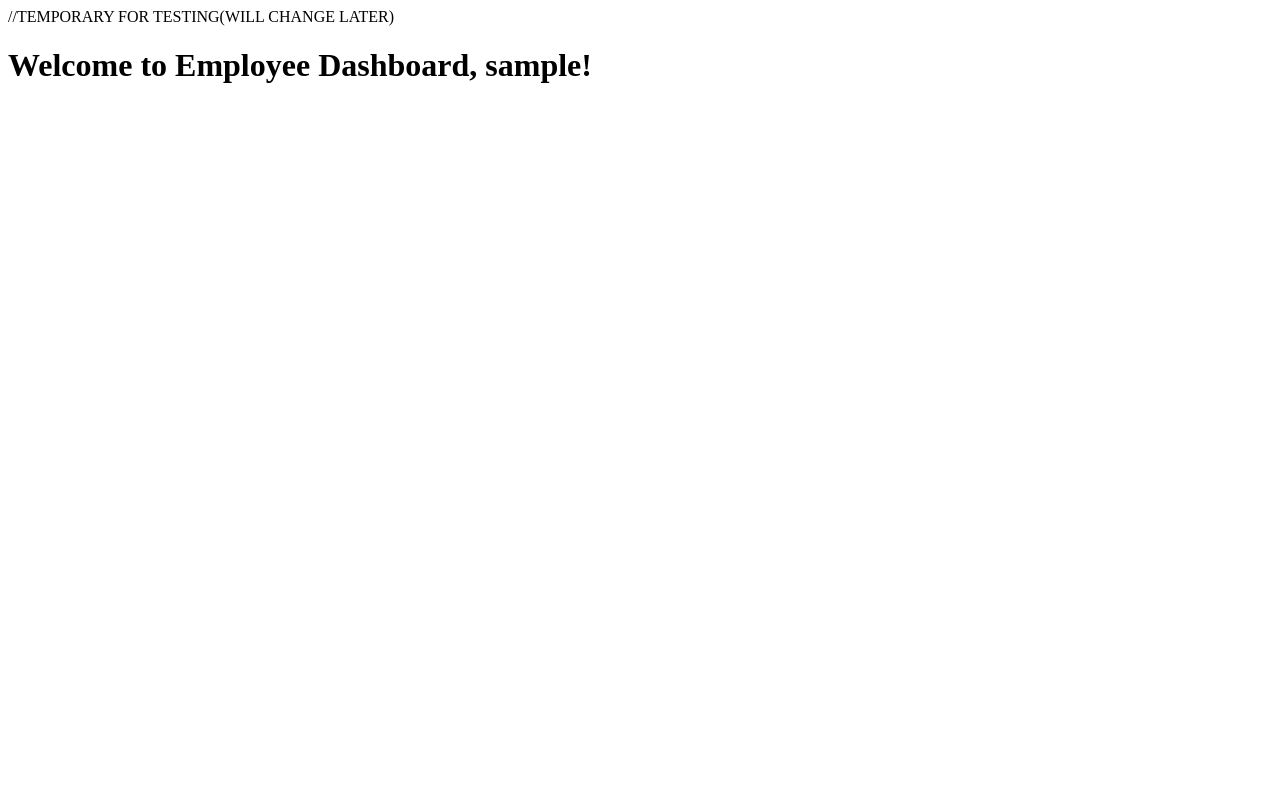
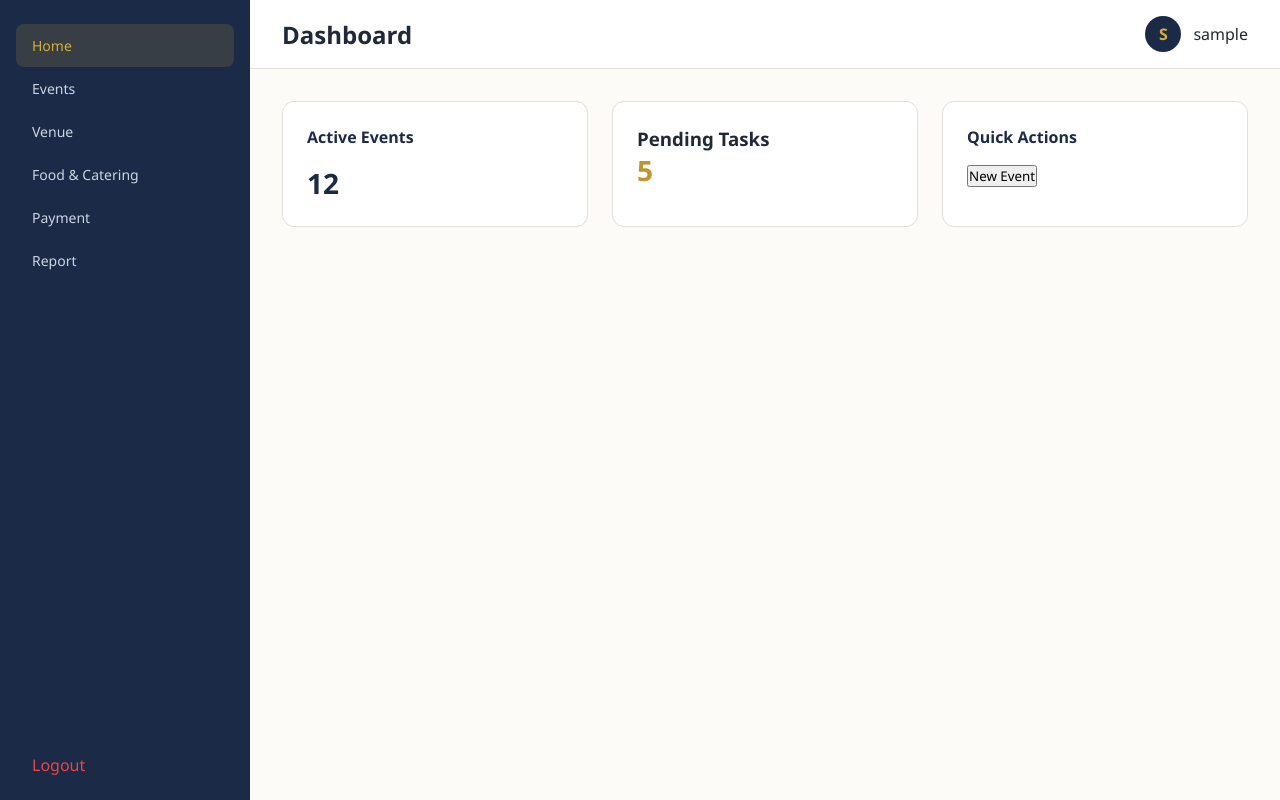
Before and after one commit to FDSin/Starlight-Soirees, a PHP site: page /employee/employee_dashboard.php in a window 1280 px wide. Run offline with PHP 8.4, Linux system fonts and the light colour scheme; the visitor is signed in with stand-in values (Sample User, id 1).

Commit message:
edited dashboard and style css

```diff
--- a/check_auth.php
+++ b/check_auth.php
@@ -1,5 +1,7 @@
 <?php
-session_start();
+if (session_status() === PHP_SESSION_NONE) {
+    session_start();
+}
 
 if (!isset($_SESSION['user_id'])) {
     header("Location: ../login.php");
--- /dev/null
+++ b/css/dashboard_style.css
@@ -0,0 +1,146 @@
+:root {
+    --primary-navy: #1B2A47;
+    --secondary-gold: #D4AF37;
+    --gold-hover: #B8952E;
+    --bg-cream: #FDFBF7;
+    --card-bg: white;
+    --border-color: #E2DFD8;
+
+    --text-primary: #1F2937;
+    --text-muted: #6B7280;
+    --text-gold: #C09528;
+}
+
+* {
+    margin: 0;
+    padding: 0;
+    box-sizing: border-box;
+    font-family: 'Segoe UI', 'Segoe UI', Tahoma, Geneva, Verdana, sans-serif;
+}
+
+body {
+    background-color: var(--bg-cream);
+    color: var(--text-primary);
+    display: flex;
+    min-height: 100vh;
+}
+
+.sidebar {
+    width: 250px;
+    background-color: var(--primary-navy);
+    color: whitesmoke;
+    padding: 24px 16px;
+    display: flex;
+    flex-direction: column;
+    justify-content: space-between;
+}
+
+.sidebar .brand {
+    font-size: 20px;
+    font-weight: 700;
+    color: var(--secondary-gold);
+    margin-bottom: 32px;
+    padding-left: 12px;
+}
+
+.sidebar-nav {
+    list-style: none;
+}
+
+.sidebar-nav li a {
+    display: flex;
+    align-items: center;
+    gap: 12px;
+    padding: 12px 16px;
+    color: #CBD5E1;
+    text-decoration: none;
+    border-radius: 8px;
+    font-size: 14px;
+    transition: all 0.2s ease;
+}
+
+.sidebar-nav li a:hover, .sidebar-nav li a.active {
+    background-color: rgba(212, 175, 55, 0.15);
+    color: var(--secondary-gold);
+}
+
+.main-wrapper {
+    flex: 1;
+    display: flex;
+    flex-direction: column;
+}
+
+.top-header {
+    background-color: var(--card-bg);
+    border-bottom: 1px solid var(--border-color);
+    padding: 16px 32px;
+    display: flex;
+    justify-content: space-between;
+    align-items: center;
+}
+
+.user-profile {
+    display: flex;
+    align-items: center;
+    gap: 12px;
+}
+
+.user-avatar {
+    width: 36px;
+    height: 36px;
+    border-radius: 50%;
+    background-color: var(--primary-navy);
+    color: var(--secondary-gold);
+    display: flex;
+    align-items: center;
+    justify-content: center;
+    font-weight: 600;
+}
+
+.dashboard-content {
+    padding: 32px;
+    display: grid;
+    grid-template-columns: repeat(3, 1fr);
+    gap: 24px;
+}
+
+.card {
+    background-color: var(--card-bg);
+    border: 1px solid var(--border-color);
+    border-radius: 12px;
+    padding: 24px;
+    box-shadow: 0 2px 10px rgba(0, 0, 0, 0.03s);
+}
+
+.card-title {
+    font-size: 16px;
+    font-weight: 600;
+    color: var(--primary-navy);
+    margin-bottom: 16px;
+}
+
+.btn-action {
+    display: inline-flex;
+    align-items: center;
+    background-color: var(--secondary-gold);
+    color: white;
+    border: none;
+    padding: 10px 18px;
+    border-radius: 6px;
+    font-weight: 600;
+    cursor: pointer;
+    transition: background-color 0.2s ease;
+}
+
+.icon-button {
+    display: inline-flex;
+    align-items: center;
+    justify-content: center;
+    gap: 10px;
+    padding: 12px 24px;
+    cursor: pointer;
+}
+
+.btn-action:hover {
+    background-color: var(--gold-hover);
+}
--- a/employee/employee_dashboard.php
+++ b/employee/employee_dashboard.php
@@ -1,14 +1,64 @@
-//TEMPORARY FOR TESTING(WILL CHANGE LATER)
+
 <?php
 session_start();
+require_once '../check_auth.php';
 if (!isset($_SESSION['user_id'])) {
     header("Location: ../login.php");
     exit();
 }
 ?>
+
 <!DOCTYPE html>
 <html>
-<body>
-    <h1>Welcome to Employee Dashboard, <?= htmlspecialchars($_SESSION['username']) ?>!</h1>
-</body>
+    <head>
+        <title>Employee Dashboard - Starlight Soirées</title>
+        <link rel="stylesheet" href="../css/dashboard_style.css">
+    </head>
+    <body>
+        <aside class="sidebar">
+            <ul class="sidebar-nav">
+                <li><a href="#" class="active">Home</a></li>
+                <li><a href="#">Events</a></li>
+                <li><a href="#">Venue</a></li>
+                <li><a href="#">Food & Catering</a></li>
+                <li><a href="#">Payment</a></li>
+                <li><a href="#">Report</a></li>
+            </ul>
+            <a href="../logout.php"
+            style="color: #ef4444;
+            text-decoration: none;
+            padding-left: 16px;">Logout</a>
+        </aside>
+
+        <div class="main-wrapper">
+            <header class="top-header">
+                <h2>Dashboard</h2>
+                <div class="user-profile">
+                    <div class="user-avatar">
+                        <?= strtoupper(substr($_SESSION['username'], 0, 1)) ?>
+                    </div>
+                    <span><?= htmlspecialchars($_SESSION['username']) ?></span>
+                </div>
+            </header>
+
+            <main class="dashboard-content">
+                <div class="card">
+                    <h3 class="card-title">Active Events</h3>
+                    <p style="font-size: 28px;
+                        font-weight: 700;
+                        color: var(--primary-navy);">12</p>
+                </div>
+                <div class="card">
+                    <h3 class="card-tile">Pending Tasks</h3>
+                    <p style="font-size: 28px;
+                    font-weight: 700;
+                    color: var(--text-gold);">5</p>
+                </div>
+                <div class="card">
+                    <h3 class="card-title">Quick Actions</h3>
+                    <button class="'btn-action">New Event</button>
+                </div>
+            </main>
+        </div>
+    </body>
 </html>
```
Also changed, not shown: css/login_style.css (+8 -2 lines), images/galaxy_night.jpg (added), images/starry_night.jpg (added), javascript/calendar.js (added).
